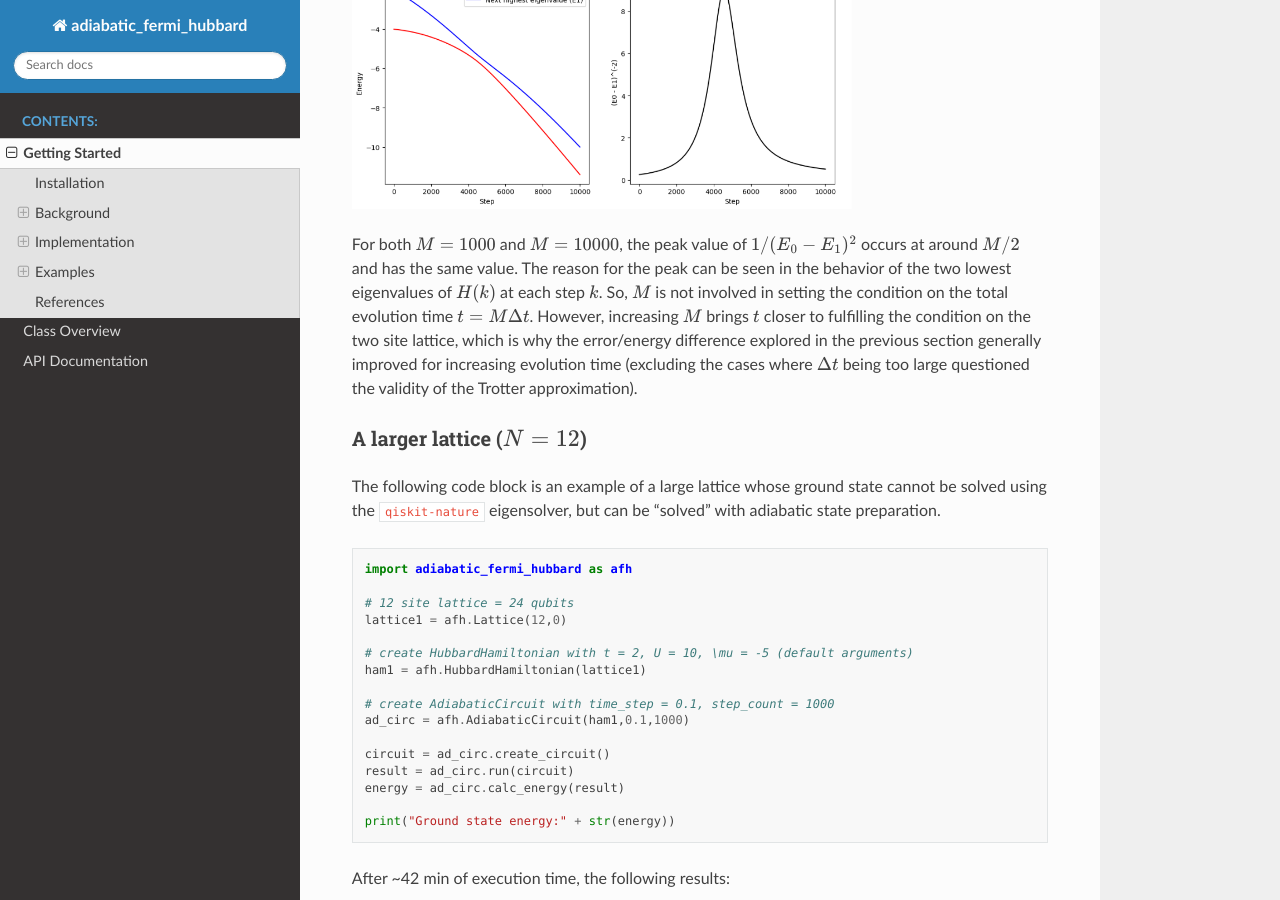
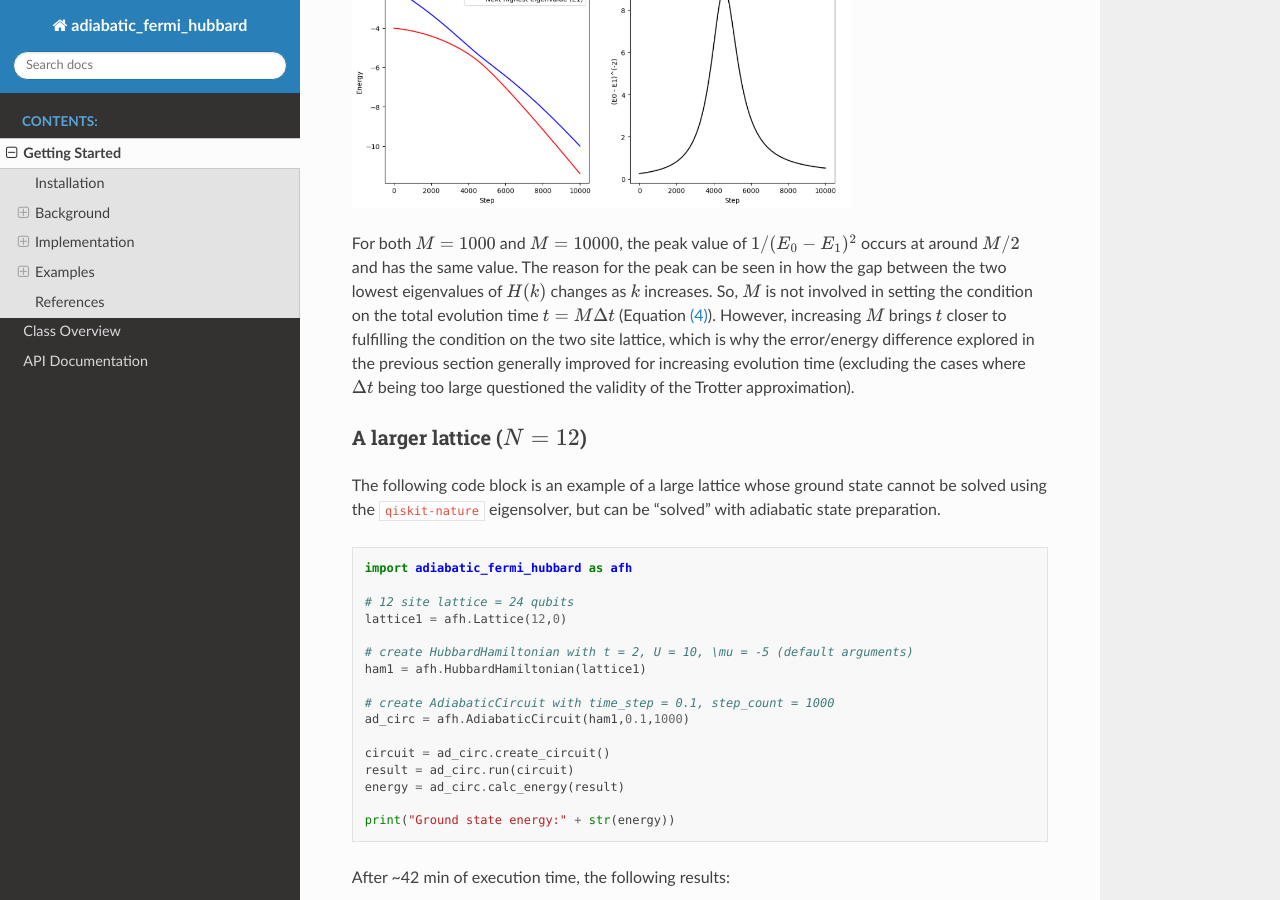
Before and after one commit to y-pleim/adiabatic_fermi_hubbard, a Sphinx documentation site: the page built from docs/getting_started.rst, in a window 1280 px wide and 900 px high, scrolled down 15333 px. Built offline with Sphinx 7.4.7 and the Read the Docs theme 2.0.0, drawn with Linux system fonts in a browser that asks for light colours; the version number could not be read and is left out.

```diff
--- a/docs/getting_started.rst
+++ b/docs/getting_started.rst
@@ -628,8 +628,8 @@ This code should produce the following text output and plot after 1 minute of ev
  :width: 500
 
 
-For both :math:`M=1000` and :math:`M=10000`, the peak value of :math:`1/(E_0-E_1)^2` occurs at around :math:`M/2` and has the same value. The reason for the peak can be seen in the behavior of the two lowest eigenvalues of :math:`H(k)` at each step :math:`k`.
-So, :math:`M` is not involved in setting the condition on the total evolution time :math:`t = M \Delta t`. However, increasing :math:`M` brings :math:`t` closer to fulfilling the condition on the two site lattice, which is why the error/energy difference
+For both :math:`M=1000` and :math:`M=10000`, the peak value of :math:`1/(E_0-E_1)^2` occurs at around :math:`M/2` and has the same value. The reason for the peak can be seen in how the gap between the two lowest eigenvalues of :math:`H(k)` changes as :math:`k` increases.
+So, :math:`M` is not involved in setting the condition on the total evolution time :math:`t = M \Delta t` (Equation :eq:`condition`). However, increasing :math:`M` brings :math:`t` closer to fulfilling the condition on the two site lattice, which is why the error/energy difference
 explored in the previous section generally improved for increasing evolution time (excluding the cases where :math:`\Delta t` being too large questioned the validity of the Trotter approximation).
 
 
--- a/docs/html/_sources/getting_started.rst.txt
+++ b/docs/html/_sources/getting_started.rst.txt
@@ -628,8 +628,8 @@ This code should produce the following text output and plot after 1 minute of ev
  :width: 500
 
 
-For both :math:`M=1000` and :math:`M=10000`, the peak value of :math:`1/(E_0-E_1)^2` occurs at around :math:`M/2` and has the same value. The reason for the peak can be seen in the behavior of the two lowest eigenvalues of :math:`H(k)` at each step :math:`k`.
-So, :math:`M` is not involved in setting the condition on the total evolution time :math:`t = M \Delta t`. However, increasing :math:`M` brings :math:`t` closer to fulfilling the condition on the two site lattice, which is why the error/energy difference
+For both :math:`M=1000` and :math:`M=10000`, the peak value of :math:`1/(E_0-E_1)^2` occurs at around :math:`M/2` and has the same value. The reason for the peak can be seen in how the gap between the two lowest eigenvalues of :math:`H(k)` changes as :math:`k` increases.
+So, :math:`M` is not involved in setting the condition on the total evolution time :math:`t = M \Delta t` (Equation :eq:`condition`). However, increasing :math:`M` brings :math:`t` closer to fulfilling the condition on the two site lattice, which is why the error/energy difference
 explored in the previous section generally improved for increasing evolution time (excluding the cases where :math:`\Delta t` being too large questioned the validity of the Trotter approximation).
 
 
--- a/docs/html/getting_started.html
+++ b/docs/html/getting_started.html
@@ -591,7 +591,7 @@ the reference ground state energy found using <code class="docutils literal notr
 <p>There are a few trends to pick out from the above plot:</p>
 <ul class="simple">
 <li><p>First, as the step count <span class="math notranslate nohighlight">\(M\)</span> increases, the error or difference between the adiabatic solution and the qiskit-nature reference generally improves. This can be understood from the fact that as the total evolution time <span class="math notranslate nohighlight">\(t = M \Delta t\)</span> increases, <span class="math notranslate nohighlight">\(t\)</span> becomes larger and closer to satisfying Equation <a class="reference internal" href="#equation-condition">(4)</a>.</p></li>
-<li><p>For short time steps, the total evolution time becomes small, in which case Equation <code class="xref eq docutils literal notranslate"><span class="pre">condidion</span></code> is likely unfulfilled.</p></li>
+<li><p>For short time steps, the total evolution time becomes small, in which case Equation <a class="reference internal" href="#equation-condition">(4)</a> is likely unfulfilled.</p></li>
 <li><p>For long time steps (e.g., 1 and 10) the evolution time is longer; however, the Trotter approximation becomes worse since <span class="math notranslate nohighlight">\(\Delta t\)</span> is no longer considered a small argument.</p></li>
 </ul>
 </section>
@@ -662,8 +662,8 @@ makes use of the <code class="docutils literal notranslate"><span class="pre">di
 </pre></div>
 </div>
 <a class="reference internal image-reference" href="_images/spectralplot.png"><img alt="_images/spectralplot.png" src="_images/spectralplot.png" style="width: 500px;" /></a>
-<p>For both <span class="math notranslate nohighlight">\(M=1000\)</span> and <span class="math notranslate nohighlight">\(M=10000\)</span>, the peak value of <span class="math notranslate nohighlight">\(1/(E_0-E_1)^2\)</span> occurs at around <span class="math notranslate nohighlight">\(M/2\)</span> and has the same value. The reason for the peak can be seen in the behavior of the two lowest eigenvalues of <span class="math notranslate nohighlight">\(H(k)\)</span> at each step <span class="math notranslate nohighlight">\(k\)</span>.
-So, <span class="math notranslate nohighlight">\(M\)</span> is not involved in setting the condition on the total evolution time <span class="math notranslate nohighlight">\(t = M \Delta t\)</span>. However, increasing <span class="math notranslate nohighlight">\(M\)</span> brings <span class="math notranslate nohighlight">\(t\)</span> closer to fulfilling the condition on the two site lattice, which is why the error/energy difference
+<p>For both <span class="math notranslate nohighlight">\(M=1000\)</span> and <span class="math notranslate nohighlight">\(M=10000\)</span>, the peak value of <span class="math notranslate nohighlight">\(1/(E_0-E_1)^2\)</span> occurs at around <span class="math notranslate nohighlight">\(M/2\)</span> and has the same value. The reason for the peak can be seen in how the gap between the two lowest eigenvalues of <span class="math notranslate nohighlight">\(H(k)\)</span> changes as <span class="math notranslate nohighlight">\(k\)</span> increases.
+So, <span class="math notranslate nohighlight">\(M\)</span> is not involved in setting the condition on the total evolution time <span class="math notranslate nohighlight">\(t = M \Delta t\)</span> (Equation <a class="reference internal" href="#equation-condition">(4)</a>). However, increasing <span class="math notranslate nohighlight">\(M\)</span> brings <span class="math notranslate nohighlight">\(t\)</span> closer to fulfilling the condition on the two site lattice, which is why the error/energy difference
 explored in the previous section generally improved for increasing evolution time (excluding the cases where <span class="math notranslate nohighlight">\(\Delta t\)</span> being too large questioned the validity of the Trotter approximation).</p>
 </section>
 <section id="a-larger-lattice-n-12">
```
Also changed, not shown: other parts of docs/getting_started.rst (+1 -1 lines), other parts of docs/html/_sources/getting_started.rst.txt (+1 -1 lines), docs/html/_modules/adiabatic_fermi_hubbard/AdiabaticCircuit.html (+22 -20 lines), docs/html/api.html (+11 -11 lines), docs/html/autosummary/adiabatic_fermi_hubbard.AdiabaticCircuit.html (+4 -4 lines), docs/html/searchindex.js, 8 other files.
